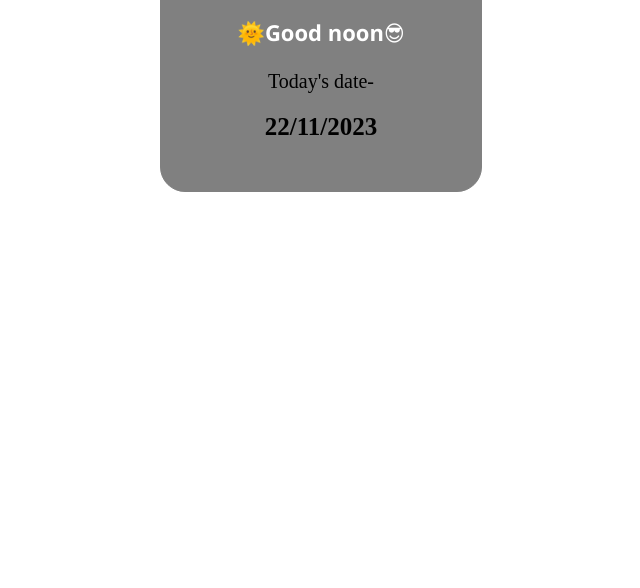
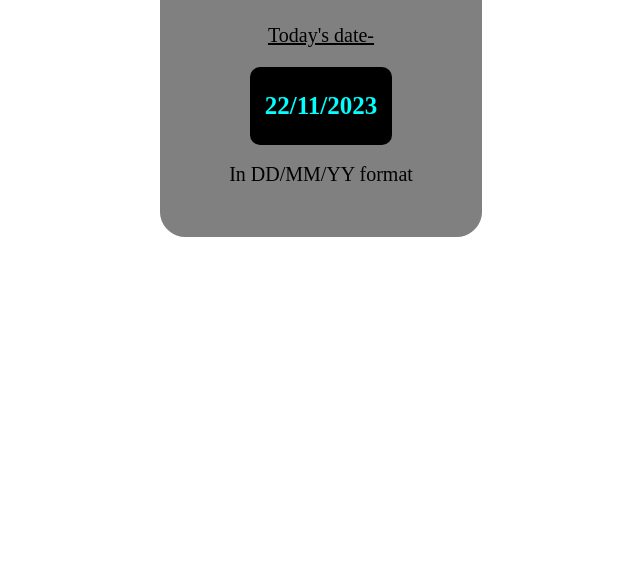
Before and after one commit to Nabil-Shartaj-Khan/Javascript--small-projects, a plain HTML site: page index.html in a window 1280 px wide. Shown: the part 212-800 px from the top of the page, without its empty margins (319-959 px from the left). Drawn offline with Linux system fonts and the light colour scheme.

Commit message:
digital clock with nonsense styling

```diff
--- a/index.html
+++ b/index.html
@@ -13,8 +13,12 @@
         <br />
         <div id="message-show"></div>
         <br />
-        <span style="font-size: 20px">Today's date-</span>
+        <span style="font-size: 20px; text-decoration: underline"
+          >Today's date-</span
+        >
         <div id="date-show"></div>
+        <br />
+        <span style="font-size: 20px">In DD/MM/YY format</span>
       </div>
     </div>
 
--- a/index.js
+++ b/index.js
@@ -12,8 +12,11 @@ function updateClock(){
         timeOfDay = "🌜Good night🌛";
     } else if (hours >= 6 && hours < 12) {
         timeOfDay = "🌞Good morning😎";
-    } else if (hours >= 12 && hours < 18) {
+    } else if (hours >= 12 && hours < 15) {
         timeOfDay = "🌞Good noon😎";
+    }
+    else if (hours >= 15 && hours < 16) {
+        timeOfDay = "🌞Good After-noon😎";
     } else {
         timeOfDay = "🌘Good evening🌘";
     }
--- a/style.css
+++ b/style.css
@@ -50,6 +50,11 @@ body{
     margin-top: 20px;
     font-size: 25px;
     font-weight: bold;
+    color: cyan;
+    background-color: black;
+    padding: 25px 15px;
+    text-align: center;
+    border-radius: 10px;
 }
 @keyframes marqueeText {
     0% { transform: translateX(100%); }
```
